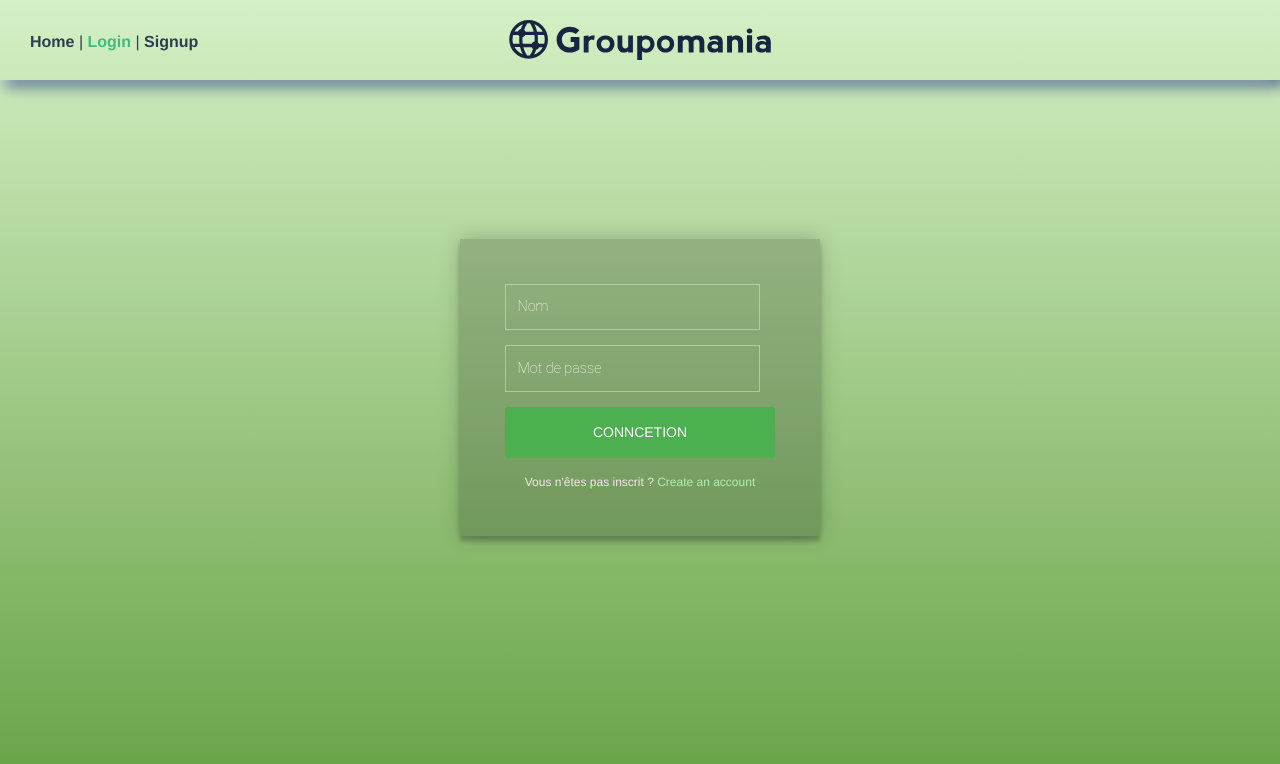
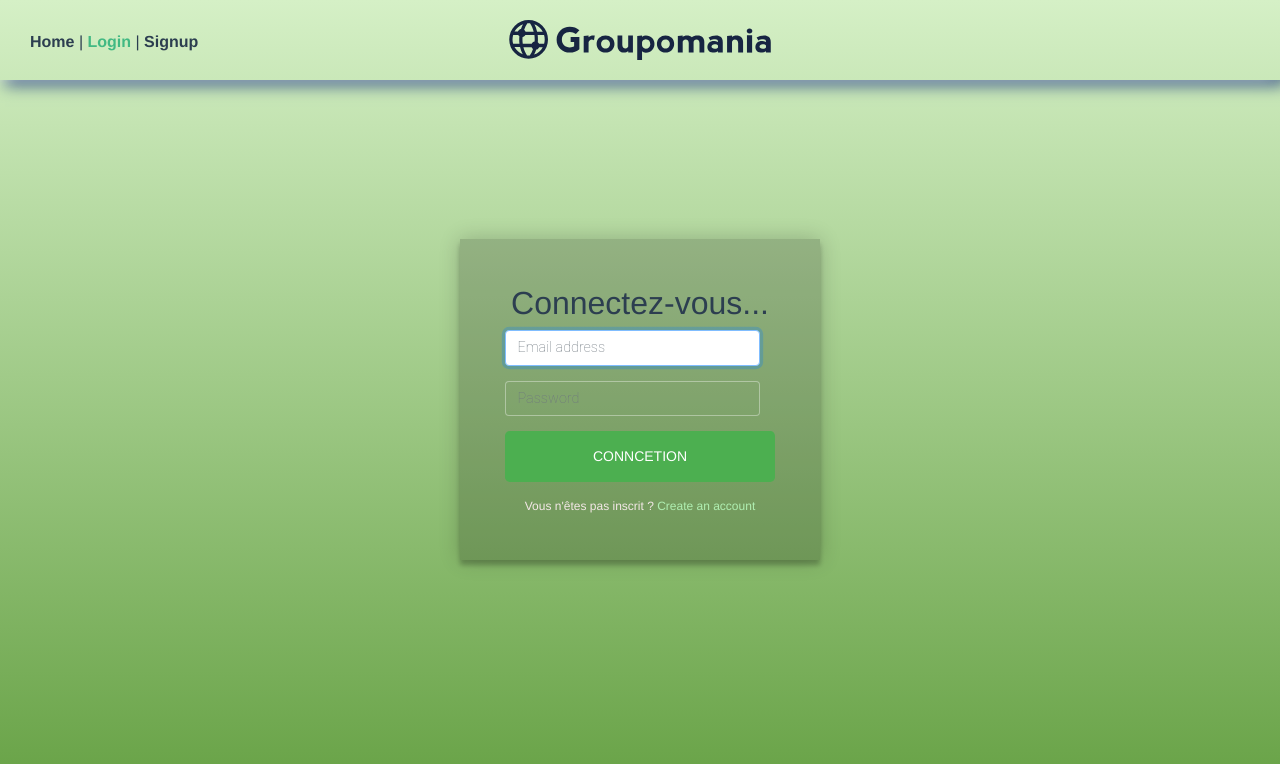
Before and after one commit to Artur01300/OC_P7, a Vue app in the folder frontend/: page /#/login in a window 1280 px wide. Shown: the top 764 px of the page. Built offline with nearby package versions, Linux system fonts and the light colour scheme.

Commit message:
Login.vue implémenté

```diff
--- a/frontend/src/router/index.js
+++ b/frontend/src/router/index.js
@@ -10,7 +10,6 @@ const routes = [
   {
     path: '/login',
     name: 'Login',
-
     component: () => import(/* webpackChunkName: "about" */ '../views/Login.vue')
   },
   {
--- a/frontend/src/views/Login.vue
+++ b/frontend/src/views/Login.vue
@@ -1,17 +1,66 @@
 <template>
-  <div class="login">
     <div class="container">
         <div class="login-page">
             <div class="form">
-              <form class="login-form">
-                <input type="text" placeholder="Nom"/>
-                <input type="password" placeholder="Mot de passe"/>
-                <button>Conncetion</button>
+              <!--  @submit.prevent="login" pour accéder aux éléments du formulaire -->
+              <form class="form-signin" @submit.prevent="login">
+                <h2 class="form-signin-heading">Connectez-vous...</h2>
+
+                <!-- v-model crée une liaison de données sur les champs de formulaire -->
+                <label for="inputEmail" class="sr-only">Email address</label>
+                <input  v-model="email" type="email" id="inputEmail" class="form-control" placeholder="Email address" required autofocus>
+
+                <label for="inputPassword" class="sr-only">Mot de passe</label>
+                <input v-model="password" type="password" id="inputPassword" class="form-control" placeholder="Password" required>
+
+                <button class="btn btn-lg btn-primary btn-block" type="submit">Conncetion</button>
                 <p class="message">Vous n'êtes pas inscrit ? <router-link to="/signup">Create an account</router-link></p>
-
               </form>
             </div>
         </div>
     </div>
-  </div>
 </template>
+
+<script>
+
+import axios from 'axios'
+
+export default {
+  name: 'Login',
+  data () {
+    return {
+      //je récupère les valeur des chmps de formulaire grâca à v-model-valeur
+      email: '',
+      password: ''
+    }
+  },
+  methods: {
+    login () {
+      axios.post('http://localhost:3000/api/auth/login', { email: this.email, password: this.password })
+      .then(request => this.loginSuccessful(request))
+      .catch(() => this.loginFailed())
+    },
+    /*
+    Quoi qu'il en soit, nous disons à axios que la promesse qu'elle renvoie doit être appelée loginSuccessfulavec
+    l'objet request si tout se passe bien, et si elle ne le fait pas, elle loginFailed doit être appelée
+    */
+    loginSuccessful (req) {
+
+      //si l'adresse email et mot de passe sonc correct on rédirection ver la  page prancipale
+      window.location.href = "/home";
+      if (!req.data.token) {
+        this.loginFailed()
+        return
+      }
+      localStorage.token = req.data.token
+      this.error = false
+    },
+    loginFailed () {
+      alert('Mot de pass ou adresse e-mail incorrecte')
+      this.error = 'Login failed!'
+      delete localStorage.token
+    }
+  }
+}
+
+</script>
--- a/frontend/src/views/Signup.vue
+++ b/frontend/src/views/Signup.vue
@@ -24,7 +24,14 @@
     import axios from "axios";
 
     export default {
+        //dans l'objet de configuration on déclar ou vas s'atacher l'application vue (el: '#Signup')
         name: "Signup",
+
+        /*
+            propriété « data » qui a comme valeur un objet,
+            stocker les données afin de pouvoir les réutiliser et effectuer des actions pour l'utilisateur.
+            Elle peut accepter n'importe quelle paire clé - valeur (clé - message, valeur - Hello ?)
+        */
         data(){
             return {
                 form:{
@@ -35,17 +42,17 @@
 
             }
         },
+          //le methodes est un fonction réutilisable
         methods:{
             sentSubmit(){
 
                 axios.post("http://localhost:3000/api/auth/signup", this.form)
                .then(function(response) {
                     console.log(response);
-                    // window.location.href = "/home";
+                    window.location.href = "/home";
                 })
                 .catch(err => (console.log(err)))
             }
         }
     }
-
 </script>
```
Also changed, not shown: 1 other file (tests, documents, lock files or other folders).
